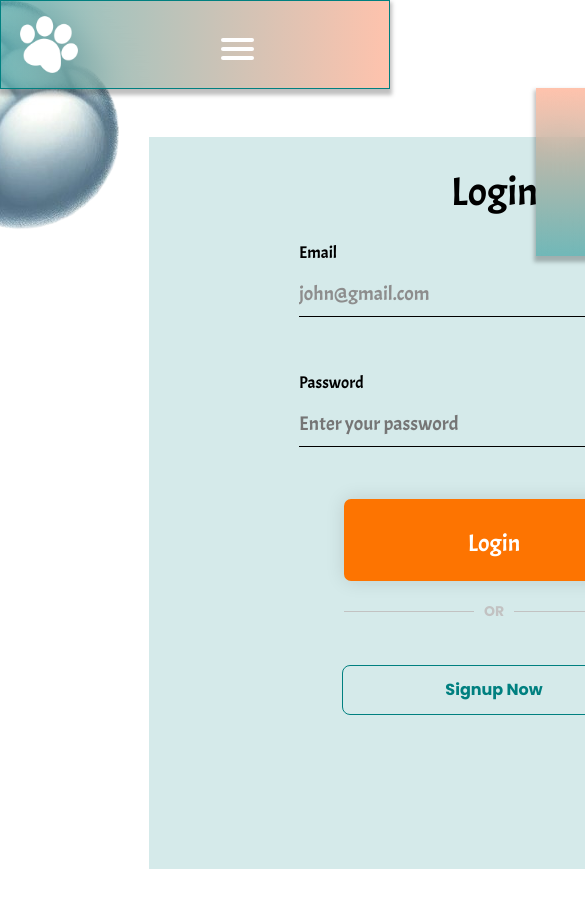
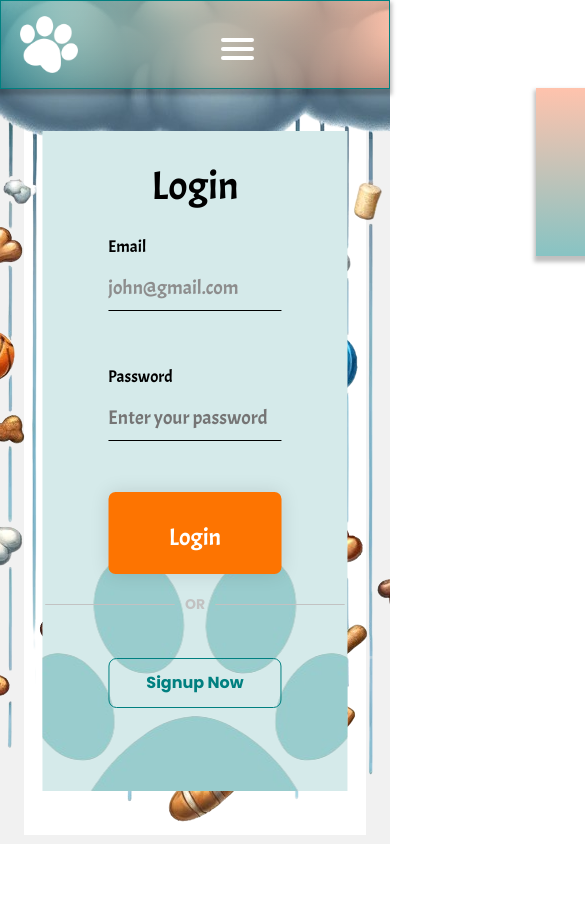
Before and after one commit to awr7/Paws4Homes, a React (Create React App) app in the folder frontend/: page /login in a window 390 px wide. Shown: the top 908 px of the page, 585 px wide, since content can reach past the window. After the commit the page ends 844 px from the top, so only its background shows below. Built offline with nearby package versions, Linux system fonts and the light colour scheme.

Commit message:
made login page responsive

```diff
--- a/frontend/src/components/Adopt/AdoptionApplication.css
+++ b/frontend/src/components/Adopt/AdoptionApplication.css
@@ -10,16 +10,6 @@ html, body {
     align-items: center;
     justify-content: center;
     overflow: hidden;
-  }
-
-  .white-rectangle {
-    background-color: white;
-    width: 1680.002px;
-    height: 936.924px;
-    display: flex;
-    align-items: center;
-    justify-content: center;
-
   }
 
   .application-rectangle {
--- a/frontend/src/components/Dashboard/Inbox.css
+++ b/frontend/src/components/Dashboard/Inbox.css
@@ -9,16 +9,6 @@ html, body {
     display: flex;
     align-items: center;
     justify-content: center;
-  }
-
-  .white-rectangle {
-    background-color: white;
-    width: 1680.002px;
-    height: 936.924px;
-    display: flex;
-    align-items: center;
-    justify-content: center;
-
   }
 
   .inbox-profile-rectangle {
--- a/frontend/src/components/Dashboard/ManageListings.css
+++ b/frontend/src/components/Dashboard/ManageListings.css
@@ -9,16 +9,6 @@ html, body {
     display: flex;
     align-items: center;
     justify-content: center;
-  }
-
-  .white-rectangle {
-    background-color: white;
-    width: 1680.002px;
-    height: 936.924px;
-    display: flex;
-    align-items: center;
-    justify-content: center;
-
   }
 
   .profile-rectangle {
--- a/frontend/src/components/Header/Header.css
+++ b/frontend/src/components/Header/Header.css
@@ -27,7 +27,7 @@ body, html {
   width: 54rem;
   height: 2.8rem;
   position: absolute;
-  right: 7%;
+  right: 5%;
   top: 3.8rem;
   display: flex;
   justify-content: flex-start;
--- a/frontend/src/components/Header/Header.js
+++ b/frontend/src/components/Header/Header.js
@@ -89,7 +89,7 @@ const Header = ({ isLoggedIn, isBusinessAccount , handleLogout  }) => {
                   <li onClick={handleLogout}>Log out</li>
                 </>
               )}
-              {!isLoggedIn && <Link to="/login"><li>Login</li></Link>}
+              {!isLoggedIn && <Link to="/login" style={{ textDecoration: 'none'}} ><li>Login</li></Link>}
             </ul>
           </div>
         </nav>
--- a/frontend/src/components/Login/Login.css
+++ b/frontend/src/components/Login/Login.css
@@ -1,7 +1,6 @@
-/* Login.css */
 html, body {
-    height: 100%; /* Ensure full height */
-    margin: 0; /* Reset default margin */
+    height: 100%;
+    margin: 0;
   }
 
   .login-container {
@@ -11,13 +10,13 @@ html, body {
     flex-direction: column;
     align-items: center;
     justify-content: center;
+    overflow: hidden;
   }
 
   .white-rectangle {
     background-color: white;
-    width: 1680.002px;
-    height: 936.924px;
-    flex-shrink: 0;
+    width: 87.9%;
+    height: 97.8vh;
     display: flex;
     justify-content: flex-end;
     position: relative;
@@ -27,13 +26,12 @@ html, body {
     background-color: #D5EAEA;
     width: 690px;
     height: 732px;
-    flex-shrink: 0;
     position: absolute;
-    top: 137px;
-    right: 196px;
+    top: 14.7%;
+    right: 11.7%;
     display: flex;
     flex-direction: column;
-    align-items: flex-end;
+    align-items: center;
     overflow: hidden;
   }
 
@@ -41,15 +39,14 @@ html, body {
     color: black;
     font-size: 40px;
     font-family: 'Acme', sans-serif;
-    font-weight: 400;
     word-wrap: break-word;
-    margin-right: 301px;
     margin-top: 31px;
   }
 
   .email-form {
     margin-top: 18px;
-    width: calc(100% - 150px);
+    width: 57%;
+    align-items: flex-start;
   }
 
   .form-label {
@@ -58,24 +55,20 @@ html, body {
     font-family: 'Acme', sans-serif;
     font-weight: 400;
     line-height: 28.09px;
-    word-wrap: break-word;
     display: block;
-    margin-bottom: 5px;
   }
 
   .email-input, .password-input {
     color: #8D8D8D;
     font-size: 19.67px;
     font-family: 'Acme', sans-serif;
-    font-weight: 400;
     line-height: 28.09px;
-    word-wrap: break-word;
     border: none;
     border-bottom: 1px solid #000;
     background-color: transparent;
-    width: 390px;
+    width: 100%;
     padding: 8px 0;
-    margin-bottom: 20px; /* Space below the input */
+    margin-bottom: 20px;
   }
 
   .password-input:focus {
@@ -101,22 +94,18 @@ html, body {
     background-color: #FD7401;
     box-shadow: 0px 0px 19.665578842163086px rgba(0, 0, 0, 0.12);
     border-radius: 7.02px;
-    justify-content: center;
-    align-items: center;
-    display: inline-flex;
+    position: relative;
     cursor: pointer;
     border: none;
-    margin-left: 45px;
+    left: 50%;
+    transform: translateX(-50%);
+    z-index: 2;
    }
 
   .login-button-text {
-    text-align: center;
     color: white;
     font-size: 24px;
     font-family: 'Acme', sans-serif;
-    font-weight: 400;
-    word-wrap: break-word;
-    margin: auto;
   }
 
   .or-divider {
@@ -125,7 +114,7 @@ html, body {
     display: flex;
     align-items: center;
     justify-content: center;
-    margin: 20px 0; /* Adjust the vertical spacing around the divider*/
+    margin: 20px 0;
   }
 
   .or-divider:before,
@@ -135,15 +124,16 @@ html, body {
     height: 1px;
     background: #C2C2C2;
     border-top: 1px solid #C2C2C2;
+    z-index: 2;
   }
 
   .or-text {
     color: #C2C2C2;
     font-size: 14px;
     font-family: 'Poppins', sans-serif;
-    font-weight: 400;
     word-wrap: break-word;
     padding: 0 10px;
+    z-index: 2;
   }
 
   .signup-button {
@@ -158,7 +148,6 @@ html, body {
     align-items: center;
     cursor: pointer;
     background-color: #ffffff00;
-    margin-right: 193px;
     z-index: 2;
   }
 
@@ -174,7 +163,7 @@ html, body {
     width: auto;
     height: auto;
     position: absolute;
-    left: 390px;
+    right:-27%;
     top: 400px;
   }
 
@@ -183,3 +172,46 @@ html, body {
     left: -150px;
     bottom: 0;
   }
+
+  @media (max-width: 1143px) {
+    .login-rectangle {
+      left: 50%;
+      transform: translateX(-50%);
+
+    }
+
+    .cloud-icon {
+      left: 50%;
+      transform: translateX(-50%);
+    }
+  }
+
+  @media (max-width: 1010px) {
+    .login-rectangle {
+      width: 89%;
+      height: 80%;
+    }
+    .paw-icon {
+      left: 50%;
+      transform: translateX(-50%);
+    }
+  }
+
+  @media (max-width: 663px) {
+    .login-button{
+      width: 100%;
+    }
+    .signup-button{
+      width: 57%;
+    }
+  }
+
+  @media(max-height: 740px) {
+    .email-input, .password-input {
+      margin-bottom: 15px;
+    }
+    .login-button {
+      padding-top: 9.63px;
+      padding-bottom: 9.63px;
+    }
+  }
--- a/frontend/src/components/Signup/CustomerSignup.css
+++ b/frontend/src/components/Signup/CustomerSignup.css
@@ -9,16 +9,6 @@ html, body {
     display: flex;
     align-items: center;
     justify-content: center;
-  }
-
-  .white-rectangle {
-    background-color: white;
-    width: 1680.002px;
-    height: 936.924px;
-    display: flex;
-    align-items: center;
-    justify-content: center;
-
   }
 
   .colored-rectangle {
--- a/frontend/src/components/Signup/ShelterBreederSignup.css
+++ b/frontend/src/components/Signup/ShelterBreederSignup.css
@@ -9,16 +9,6 @@ html, body {
     display: flex;
     align-items: center;
     justify-content: center;
-  }
-
-  .white-rectangle {
-    background-color: white;
-    width: 1680.002px;
-    height: 936.924px;
-    display: flex;
-    align-items: center;
-    justify-content: center;
-
   }
 
   .colored-rectangle {
```
